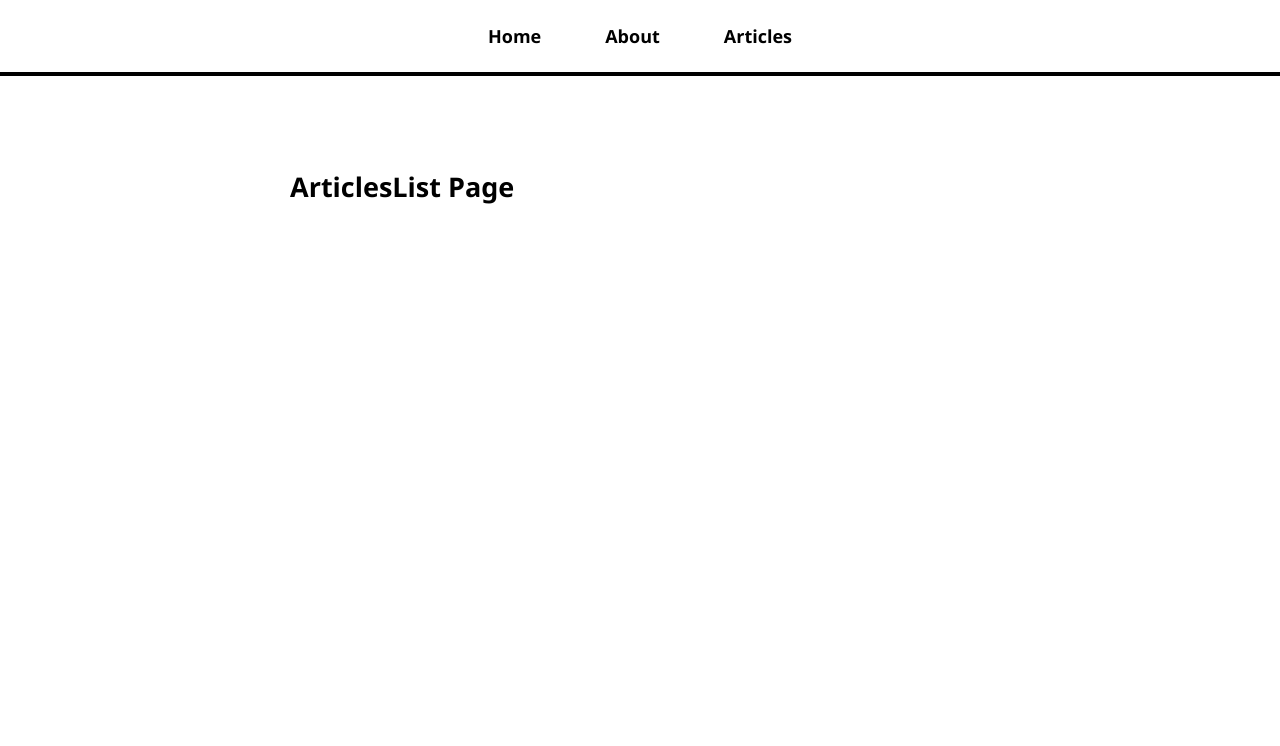
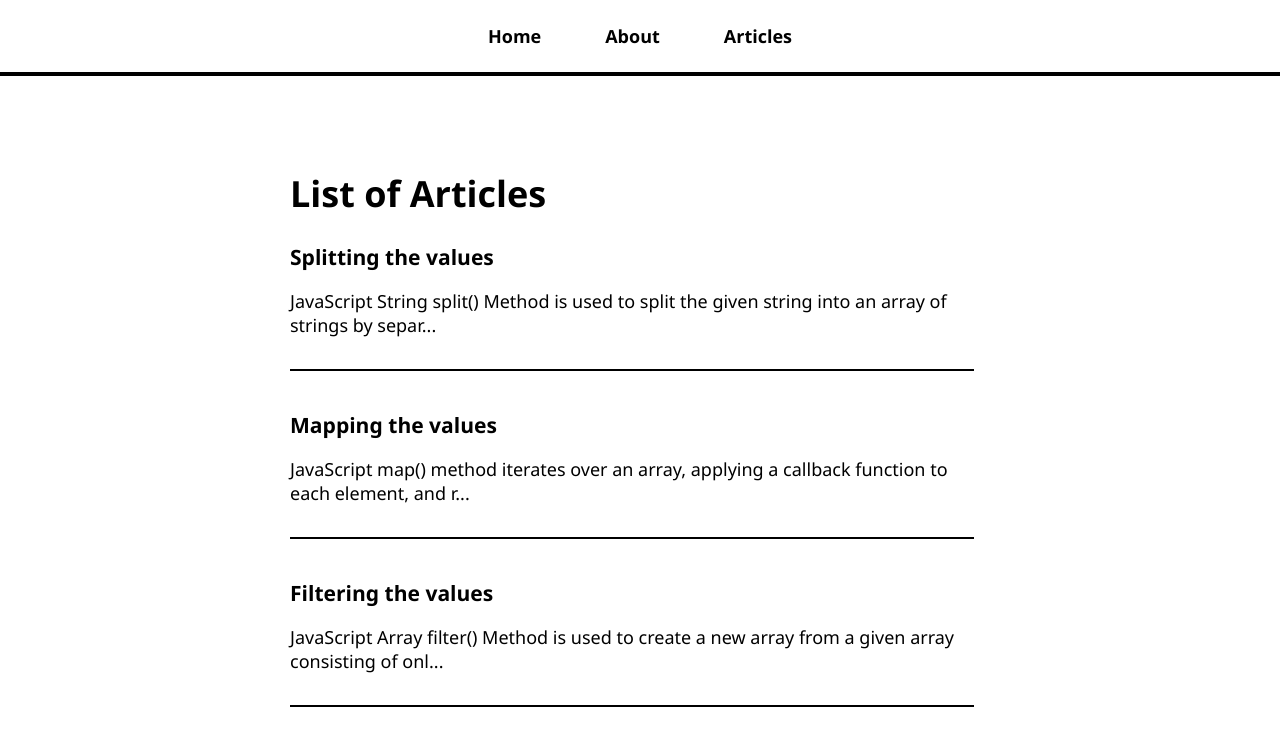
Before and after one commit to TejeswarChilaka/003-React-Blog, a React (Create React App) app in the folder my-app/: page /articles in a window 1280 px wide. Shown: the top 746 px of the page. Built offline with nearby package versions, Linux system fonts and the light colour scheme.

Commit message:
Created ArticleListPage.Links are given to all the articles.

```diff
--- a/my-app/src/App.js
+++ b/my-app/src/App.js
@@ -20,7 +20,7 @@ function App() {
               <Route path="/about" element={<AboutPage />}></Route>
               <Route path="/articles" element={<ArticlesListPage />}></Route>
               <Route path="/articles/:articleId" element={<ArticlePage />}></Route>
-              <Route path="/*" element={<NotFoundPage />}></Route>
+              <Route path="*" element={<NotFoundPage />}></Route>
             </Routes>
           </div>
         </div>
--- a/my-app/src/pages/ArticlePage.js
+++ b/my-app/src/pages/ArticlePage.js
@@ -4,7 +4,7 @@ import NotFoundPage from "./NotFoundPage";
 
 function ArticlePage() {
   const { articleId } = useParams();
-  const article = articles.find((article) => article.name === articleId);
+  const article = articles.find(article => article.name === articleId);
 
   if (article) {
     return (
--- a/my-app/src/pages/ArticlesListPage.js
+++ b/my-app/src/pages/ArticlesListPage.js
@@ -1,6 +1,21 @@
+import { Link } from "react-router-dom";
+import articles from "./articles-content";
+
+
+
+
 function ArticlesListPage(){
     return(
-        <h2> ArticlesList Page</h2>
+    <>
+    <h1> List of Articles</h1>
+    {articles.map((article)=>(
+        <Link key ={article.name} className = "article-list-item"
+to={`/articles/${article.name}`}>
+    <h3>{article.title}</h3>
+    <p>{article.content[0].substring(0,100)}...</p>
+</Link>
+    ))}
+    </>
     );
 }
 
--- a/my-app/src/pages/articles-content.js
+++ b/my-app/src/pages/articles-content.js
@@ -2,7 +2,8 @@ const articles = [
   {
     name: "split-js",
     title: "Splitting the values",
-        content:[
+    content: [
+      "JavaScript String split() Method is used to split the given string into an array of strings by separating it into substrings using a specified separator provided in the argument.",
       "Hi This is First articles First content",
       "Hi This is First articles Second content",
       "Hi This is First articles Third content",
@@ -11,7 +12,8 @@ const articles = [
   {
     name: "map-js",
     title: "Mapping the values",
-        content:[
+    content: [
+        " JavaScript map() method iterates over an array, applying a callback function to each element, and returns a new array with the results. The map() method does not change the original array, and does not execute the function for empty elements.",
       "Hi This is Second articles First content",
       "Hi This is Second articles Second content",
       "Hi This is Second articles Third content",
@@ -20,12 +22,13 @@ const articles = [
   {
     name: "filter-js",
     title: "Filtering the values",
-        content:[
+    content: [
+        " JavaScript Array filter() Method is used to create a new array from a given array consisting of only those elements from the given array that satisfy a condition set by the argument method. ",
       "Hi This is Third articles First content",
       "Hi This is Third articles Second content",
       "Hi This is Third articles Third content",
     ],
-    }
-]
+  },
+];
 
 export default articles;
```
Lines whose indentation alone changed are shown as unchanged.
